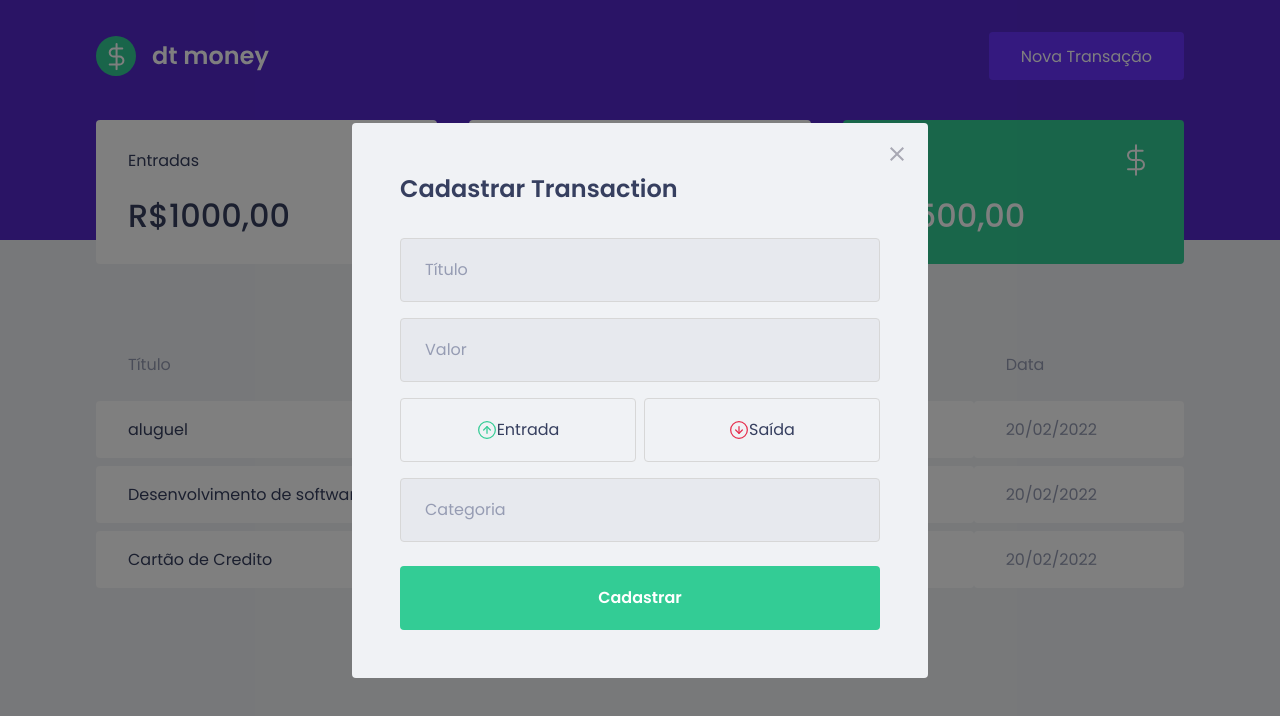
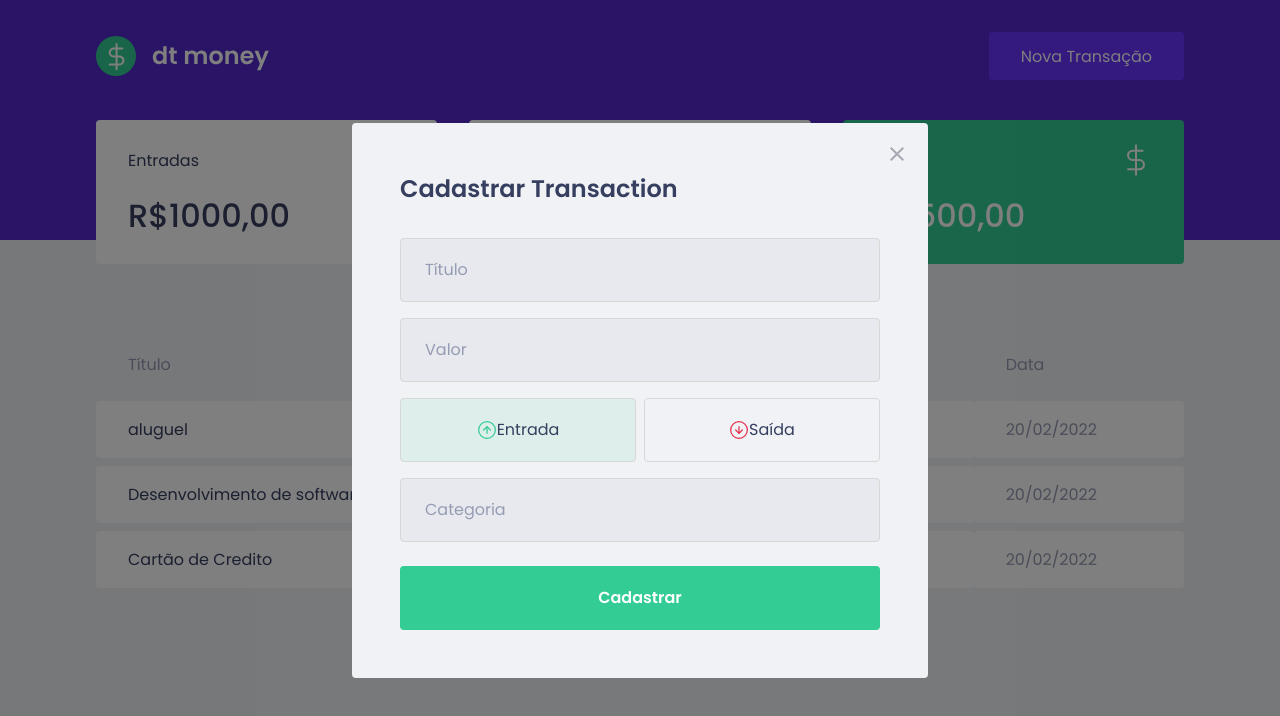
Before and after one commit to devpedrospereira/dtmoney, a React (Create React App) app: page / in a window 1280 px wide. Both pictures are taken after a click on the button "Nova Transação". Shown: the top 716 px of the page. Built offline with nearby package versions, Linux system fonts and the light colour scheme; no server answers; what miragejs would draw is missing.

Commit message:
instalação do pulished e implementação da alternancia de cores no botão de tipos de trasações

```diff
--- a/package.json
+++ b/package.json
@@ -5,6 +5,7 @@
   "dependencies": {
     "axios": "^0.26.1",
     "miragejs": "^0.1.43",
+    "polished": "^4.1.4",
     "react": "^17.0.2",
     "react-dom": "^17.0.2",
     "react-modal": "^3.14.4",
--- a/src/components/NewTransactionModal/index.tsx
+++ b/src/components/NewTransactionModal/index.tsx
@@ -1,8 +1,9 @@
 import Modal from "react-modal";
-import { Container, TransactionTypeContainer } from "./styles";
+import { Container, TransactionTypeContainer, RadioBox } from "./styles";
 import closeImg from "../../assets/close.svg";
 import income from "../../assets/income.svg";
 import outcome from "../../assets/outcome.svg";
+import { useState } from "react";
 
 interface NewTransactionModal {
     isOpen: boolean;
@@ -13,6 +14,8 @@
     isOpen,
     onRequestClose,
 }: NewTransactionModal) {
+    const [type, setType] = useState('deposit')
+
     return (
         <Modal
             isOpen={isOpen}
@@ -35,19 +38,28 @@
                 <input type="number" placeholder="Valor" />
 
                 <TransactionTypeContainer>
-                    <button
+                    <RadioBox
                         type="button"
+                        onClick={() => {setType('deposit')}}
+                        isActive={type === 'deposit'}
+                        activeColor='green'
+
                     >
                         <img src={income} alt="Entrada"/>
                         <span>Entrada</span>
-                    </button>
+                    </RadioBox>
 
-                    <button
+                    <RadioBox
                         type="button"
+                        onClick={() => {setType('withdraw')}}
+                        isActive={type === 'withdraw'}
+                        activeColor='red'
+
+
                     >
                         <img src={outcome} alt="Saída"/>
                         <span>Saída</span>
-                    </button>
+                    </RadioBox>
                 </TransactionTypeContainer>
 
                 <input placeholder="Categoria" />
--- a/src/components/NewTransactionModal/styles.ts
+++ b/src/components/NewTransactionModal/styles.ts
@@ -1,5 +1,5 @@
 import styled from 'styled-components'
-
+import {transparentize} from 'polished'
 export const Container = styled.form`
     h2{
         color: var(--text-title);
@@ -55,11 +55,28 @@
     gap: 0.5rem;
 
     button {
+
+    }
+`
+// a interface a baixo, serve para adicionar uma nova propriedade (isActive) ao componenet estilizado.
+interface RadioBoxProps{
+    isActive: boolean;
+    activeColor: 'green' | 'red';
+}
+
+const colors ={
+    green: '#33cc95',
+    red: '#e52e4d'
+}
+export const RadioBox = styled.button<RadioBoxProps>`
         height: 4rem;
         border: 1px solid #d7d7d7;
         border-radius: 0.25rem;
 
-        background: transparent;
+        background: ${(props) => props.isActive
+            ? transparentize(0.9, colors[props.activeColor])
+            : 'transparent'
+        };
 
         display: flex;
         align-items: center;
@@ -81,5 +98,4 @@
             font-size: 1rem;
             color: var(--text-title);
         }
-    }
 `
```
Also changed, not shown: 1 other file (tests, documents, lock files or other folders).
